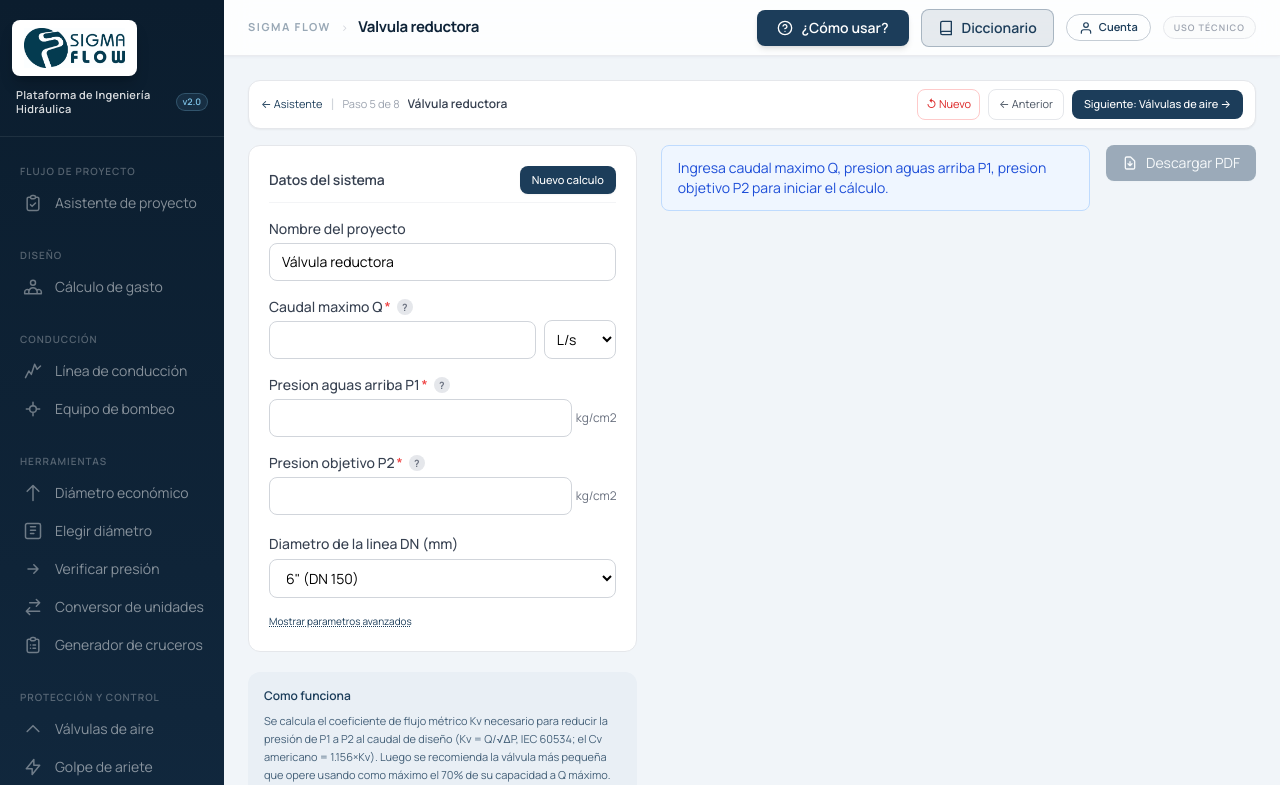
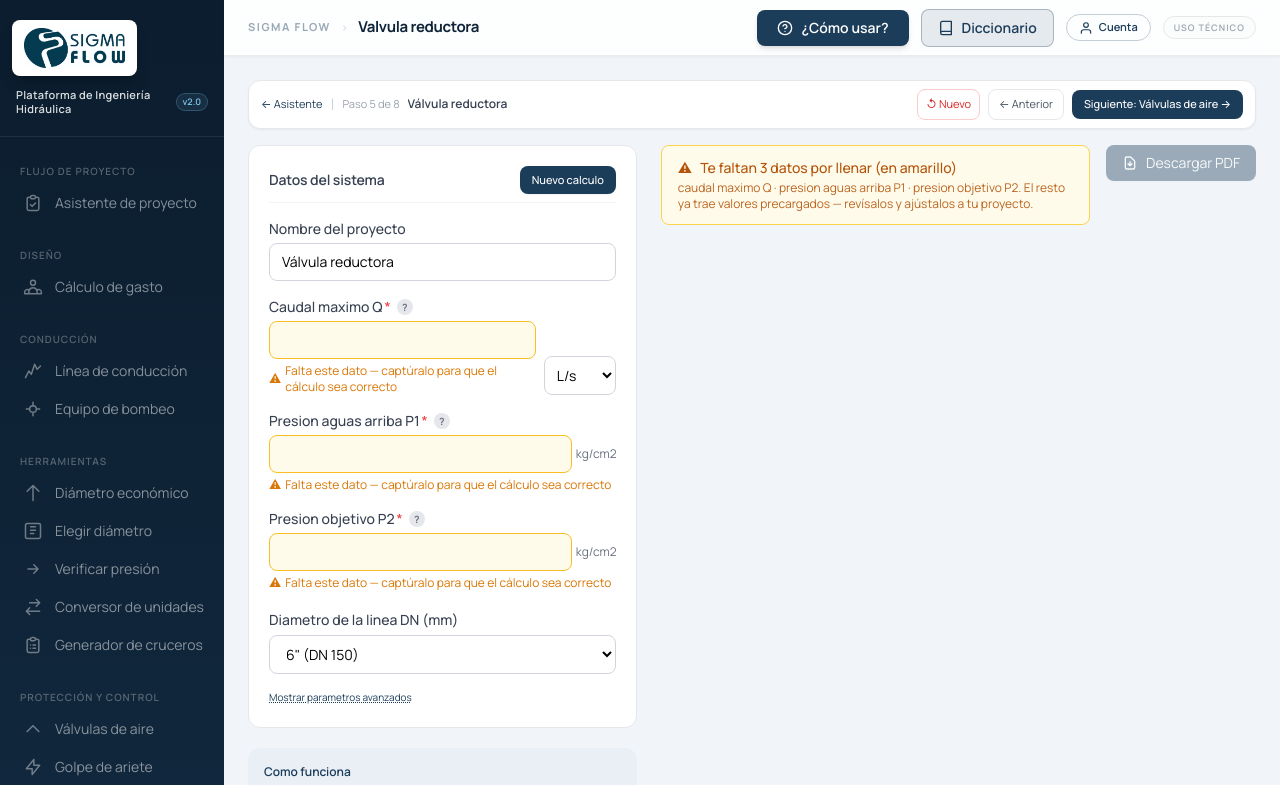
Before and after one commit to simexco/hidrocalc, a Next.js app: page /vrp in a window 1280 px wide. Shown: the top 785 px of the page. Built offline with nearby package versions, Linux system fonts and the light colour scheme.

Commit message:
Campos requeridos vacios se pintan de amarillo con aviso 'Falta este dato' en los 11 modulos (32 campos), y el banner de faltantes lista que llenar y recuerda revisar los valores precargados
Co-Authored-By: Claude Fable 5 <noreply@anthropic.com>

```diff
--- a/src/components/ui/DataStatusBanner.tsx
+++ b/src/components/ui/DataStatusBanner.tsx
@@ -10,8 +10,13 @@ interface DataStatusBannerProps {
 export function DataStatusBanner({ assumed, missingRequired }: DataStatusBannerProps) {
   if (missingRequired && missingRequired.length > 0) {
     return (
-      <div className="bg-blue-50 dark:bg-blue-900/20 border border-blue-200 dark:border-blue-800 rounded-lg px-4 py-3 text-sm text-blue-700 dark:text-blue-300">
-        Ingresa {missingRequired.join(", ")} para iniciar el cálculo.
+      <div className="bg-amber-50 dark:bg-amber-900/20 border border-amber-300 dark:border-amber-700 rounded-lg px-4 py-3">
+        <p className="text-sm font-medium text-amber-700 dark:text-amber-300 flex items-center gap-2">
+          <span>&#9888;</span> Te {missingRequired.length === 1 ? "falta 1 dato" : `faltan ${missingRequired.length} datos`} por llenar (en amarillo)
+        </p>
+        <p className="text-xs text-amber-700/90 dark:text-amber-300/80 mt-0.5">
+          {missingRequired.join(" · ")}. El resto ya trae valores precargados — revísalos y ajústalos a tu proyecto.
+        </p>
       </div>
     );
   }
--- a/src/components/ui/InputField.tsx
+++ b/src/components/ui/InputField.tsx
@@ -91,11 +91,17 @@ export function InputField({
     }
   };
 
+  // Campo requerido y vacío → se pinta de amarillo con aviso, para que nadie
+  // avance sin notar que falta un dato (los defaults silenciosos confunden)
+  const missing = required && !disabled && localValue === "";
+
   const borderClass = error
-    ? "border-red-400 focus:ring-red-300"
-    : assumed
-      ? "border-yellow-400 focus:ring-yellow-300"
-      : "border-gray-300 focus:ring-[#1C3D5A]/30 dark:border-gray-600";
+    ? "border-red-400 focus:ring-red-300 bg-white dark:bg-gray-800"
+    : missing
+      ? "border-amber-400 bg-amber-50 dark:bg-amber-900/20 dark:border-amber-500 focus:ring-amber-300"
+      : assumed
+        ? "border-yellow-400 focus:ring-yellow-300 bg-white dark:bg-gray-800"
+        : "border-gray-300 focus:ring-[#1C3D5A]/30 dark:border-gray-600 bg-white dark:bg-gray-800";
 
   return (
     <div className={`space-y-1 ${className}`}>
@@ -137,7 +143,7 @@ export function InputField({
           min={min}
           max={max}
           step={step}
-          className={`w-full px-3 py-2 text-sm rounded-lg border ${borderClass} bg-white dark:bg-gray-800 dark:text-white focus:outline-none focus:ring-2 transition-colors disabled:bg-gray-100 dark:disabled:bg-gray-700 disabled:text-gray-400`}
+          className={`w-full px-3 py-2 text-sm rounded-lg border ${borderClass} dark:text-white focus:outline-none focus:ring-2 transition-colors disabled:bg-gray-100 dark:disabled:bg-gray-700 disabled:text-gray-400`}
         />
         {unit && (
           <span className="text-xs text-gray-500 dark:text-gray-400 whitespace-nowrap min-w-[40px]">
@@ -146,7 +152,12 @@ export function InputField({
         )}
       </div>
 
-      {assumed && assumedLabel && (
+      {missing && !error && (
+        <p className="text-xs text-amber-600 dark:text-amber-400 flex items-center gap-1">
+          <span>&#9888;</span> Falta este dato — captúralo para que el cálculo sea correcto
+        </p>
+      )}
+      {assumed && assumedLabel && !missing && (
         <p className="text-xs text-yellow-600 dark:text-yellow-400 flex items-center gap-1">
           <span>&#9888;</span> {assumedLabel}
         </p>
```
